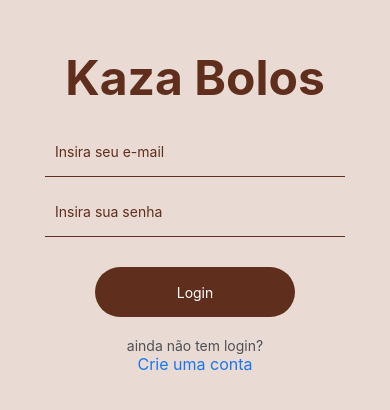
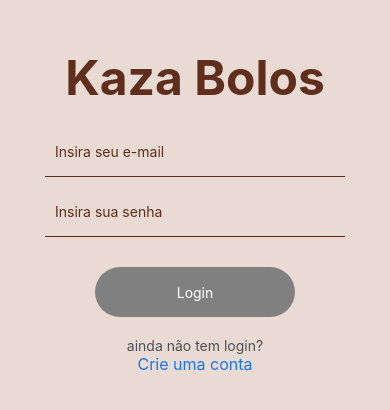
Before and after one commit to robbbsss/PJ-Kaza-Bolos, a React Native app: screen /Login in a window 390 px wide. Shown: the part 186-596 px from the top of the page. Built offline with nearby package versions, Linux system fonts and the light colour scheme.

Commit message:
apimora tela de login

```diff
--- a/pages/Login/index.js
+++ b/pages/Login/index.js
@@ -1,30 +1,26 @@
-import React, { useState} from "react";
+import React, { useState } from "react";
 import {View, Text, TextInput, TouchableOpacity, KeyboardAvoidingView , Platform} from "react-native";
 import {MaterialCommunityIcons} from "@expo/vector-icons"
 import firebase from "../../config/firebaseconfig"
-import styles from "./style";
+import style from "./style";
 
 export default function Login ({navigation}){
   const [email, setEmail] = useState("");
   const [password, setPassword] = useState("");
   const [errorLogin, setErrorLogin] = useState ("");
 
+  const styles = style()
   const loginFirebase = ()=>{
     firebase.auth().signInWithEmailAndPassword(email, password)
     .then((userCredential) => {
       const {user} = userCredential;
-      console.log(user)
       navigation.navigate("Task",{ idUser: user.uid })
-
     })
-    .catch((error) => {
+    .catch(() => {
       setErrorLogin(true)
-      const errorCode = error.code;
-      const errorMessage = error.message;
-
     });
   }
-
+  const isDisabled = !email  || !password
     return (
       <KeyboardAvoidingView
       behavior={Platform.OS ==="ios" ? "padding" : "height"}
@@ -62,22 +58,15 @@ export default function Login ({navigation}){
       :
       <View/>
       }
-       {email === "" || password  === ""
-       ?
-         <TouchableOpacity
-         disable
-         style={styles.buttonLogin}
-         >
-            <Text style={styles.textButtonLogin}>Login</Text>
-         </TouchableOpacity>
-       :
-        <TouchableOpacity
-         style={styles.buttonLogin}
-         onPress={loginFirebase}
-         >
-            <Text style={styles.textButtonLogin}>Login</Text>
-         </TouchableOpacity>
-       }
+
+      <TouchableOpacity
+        disabled={isDisabled}
+        style={style(isDisabled).buttonLogin}
+        onPress={loginFirebase}
+        >
+          <Text style={styles.textButtonLogin}>Login</Text>
+        </TouchableOpacity>
+
        <Text style={styles.registration}>
           ainda não tem login?
        </Text>
--- a/pages/Login/style.js
+++ b/pages/Login/style.js
@@ -1,6 +1,6 @@
 import { Platform, StyleSheet } from "react-native";
 
-const styles = StyleSheet.create({
+const styles = (isDisabled) => StyleSheet.create({
    container: {
      flex: 1,
      backgroundColor: "#E9DBD3",
@@ -32,7 +32,7 @@ const styles = StyleSheet.create({
       width :200,
       height: 50,
       justifyContent: "center",
-      backgroundColor: "#602e1c",
+      backgroundColor: `${isDisabled ? 'gray' : '#602e1c'}`,
       borderRadius: 50,
       marginTop: 30,
    },
```
